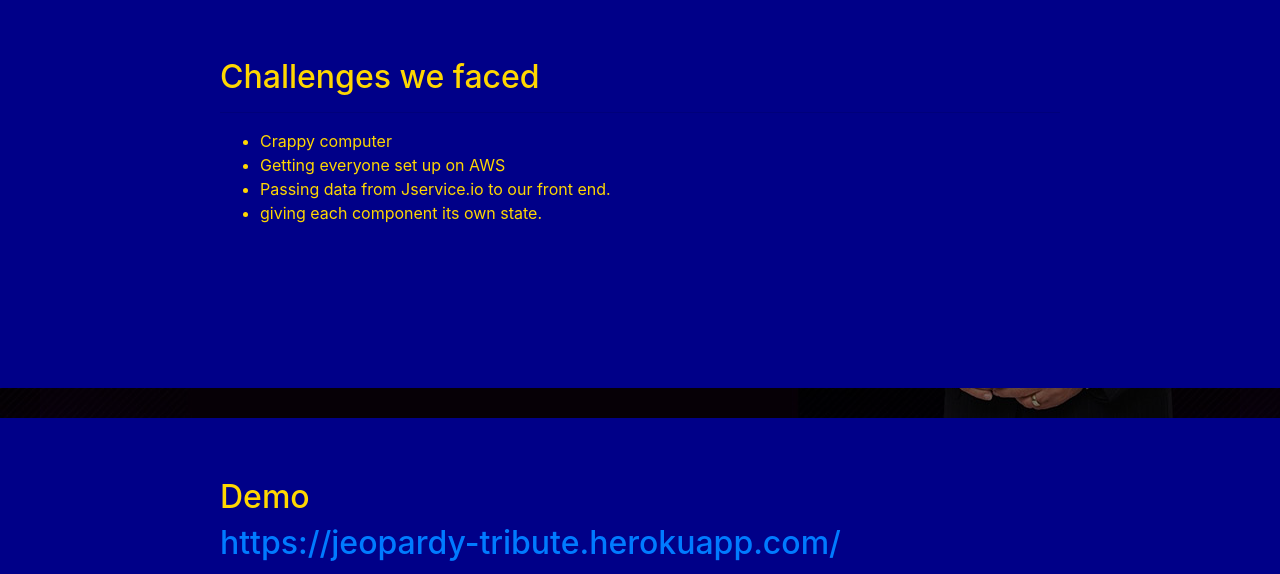
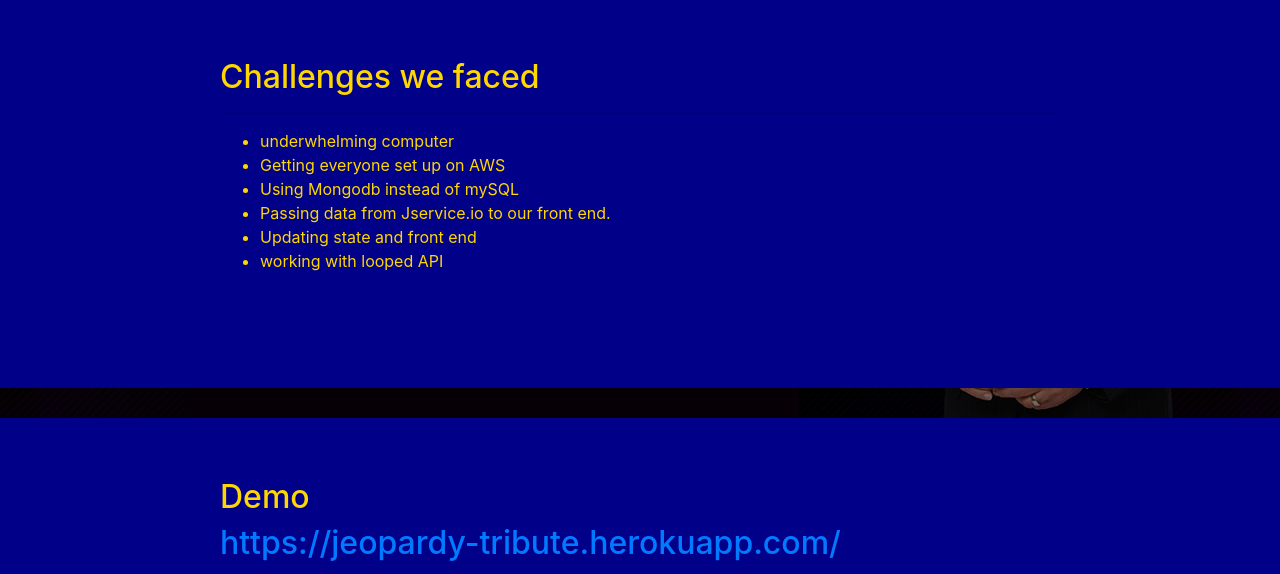
Before and after one commit to jcho92/project-3-demo, a plain HTML site: page index.html in a window 1280 px wide. Shown: the part 1522-2096 px from the top of the page. Drawn offline with Linux system fonts and the light colour scheme.

Commit message:
last minute changes

```diff
--- a/index.html
+++ b/index.html
@@ -65,17 +65,23 @@
                 <hr>
                 <ul>
                     <li>
-                        Crappy computer
+                        underwhelming computer
                     </li>
                     <li>
                         Getting everyone set up on AWS
+                    </li>
+                    <li>
+                        Using Mongodb instead of mySQL
                     </li>
                     <li>
                         Passing data from Jservice.io to our front end.
 
                     </li>
                     <li>
-                        giving each component its own state.
+                            Updating state and front end
+                    </li>
+                    <li>
+                        working with looped API
                     </li>
                 </ul>
 
```
